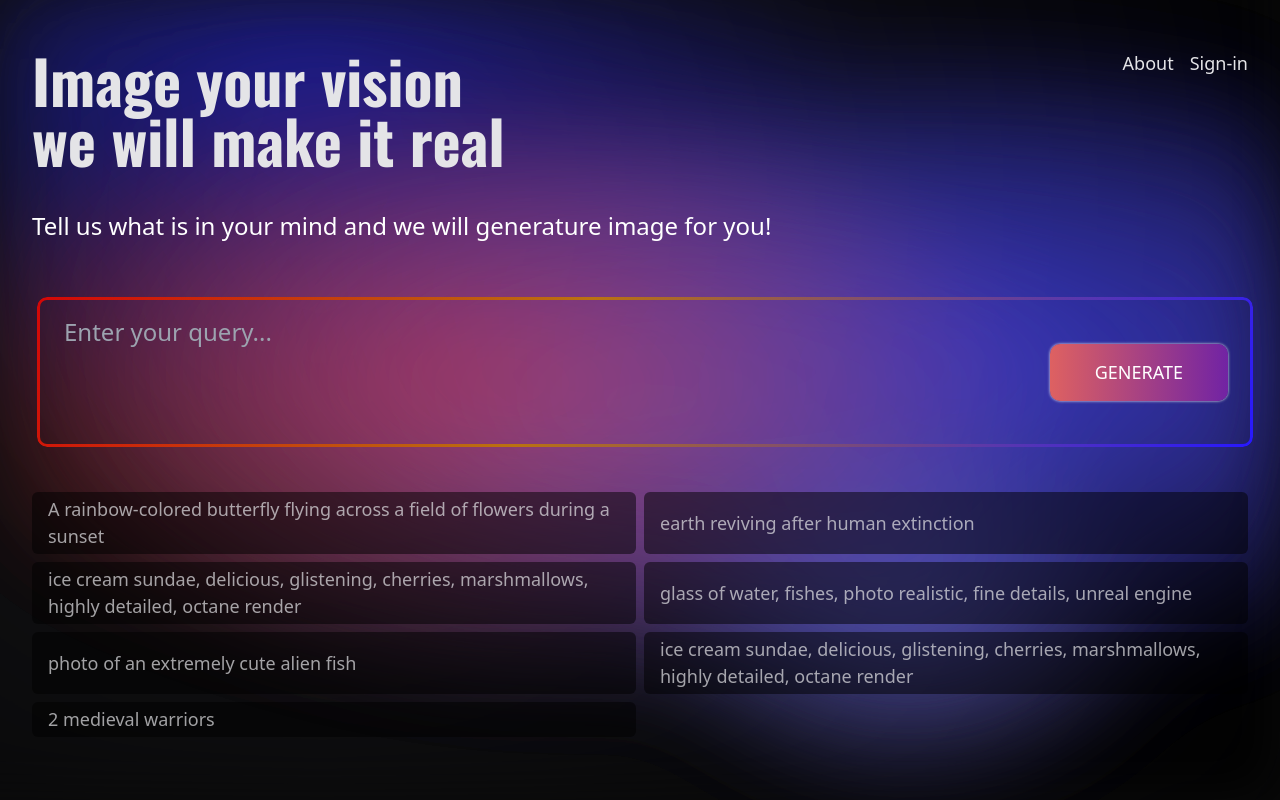
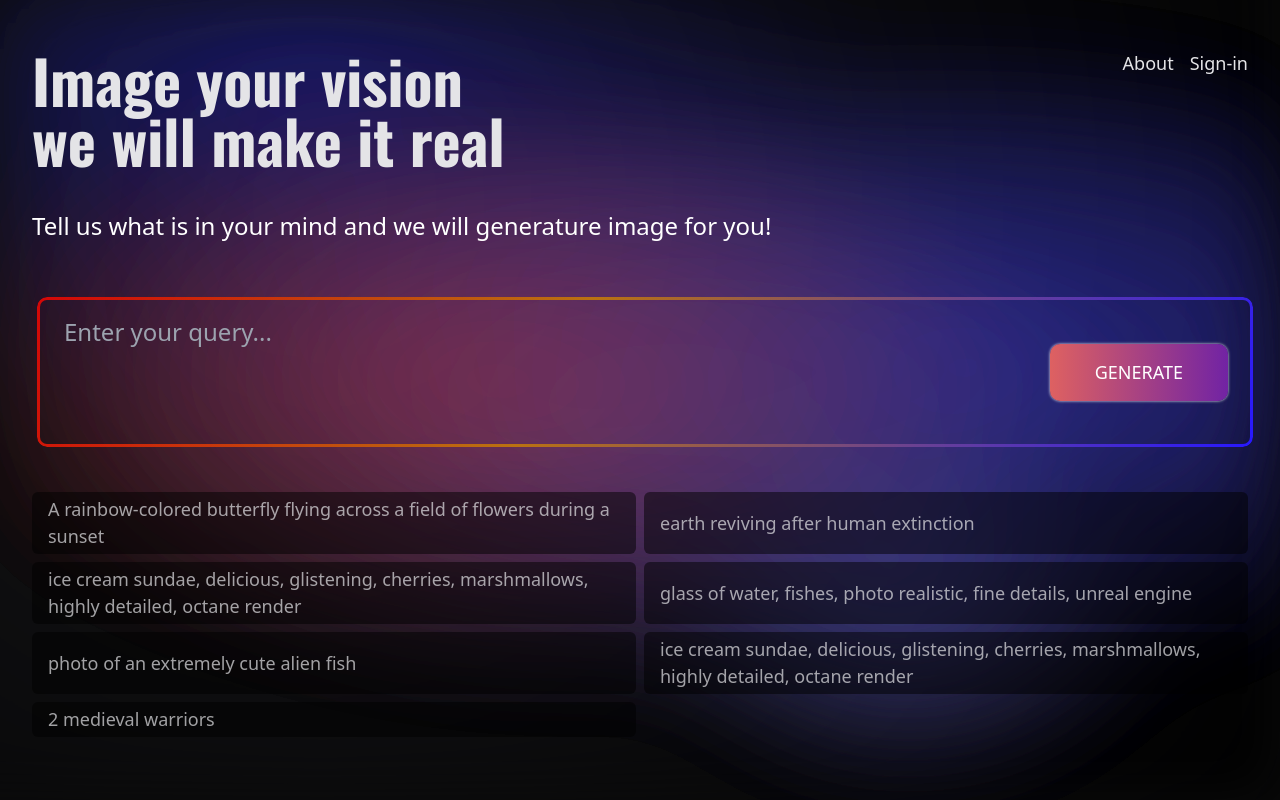
Before and after one commit to halilibrahimcelik/generateImage, a Next.js app: page / in a window 1280 px wide. Shown: the top 800 px of the page. Built offline with nearby package versions, Linux system fonts and the light colour scheme.

Commit message:
feat:styling bug fixed

```diff
--- a/src/app/globals.css
+++ b/src/app/globals.css
@@ -22,7 +22,7 @@ body::before {
   --color-gradient-1: #7d7aff80;
   --color-gradient-2: #2121e280;
   --color-gradient-3: #fa313180;
-  position: absolute;
+  position: fixed;
   top: 0;
   left: 0;
   right: 0;
@@ -40,7 +40,7 @@ body::before {
 
   filter: blur(44px);
   z-index: -1;
-  opacity: 0.5;
+  opacity: 0.3;
 }
 @layer base {
   h1,
```
